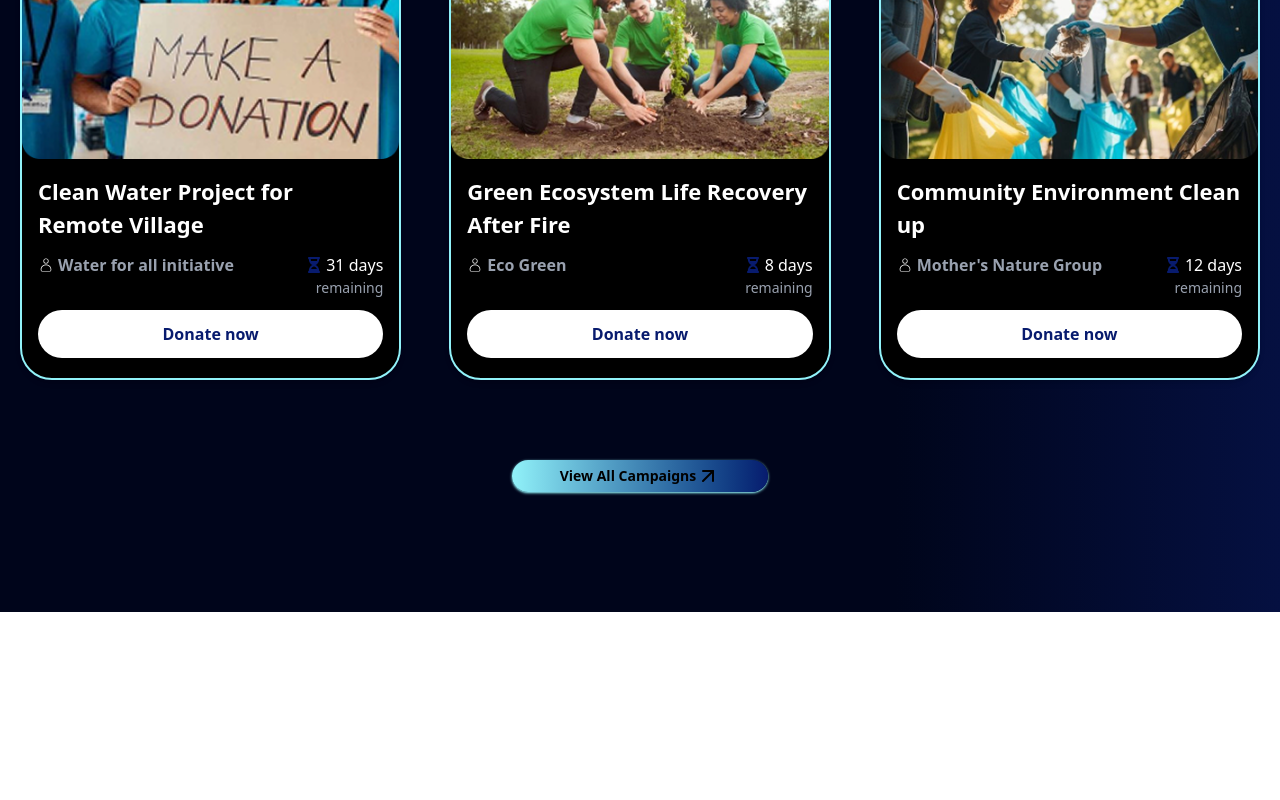
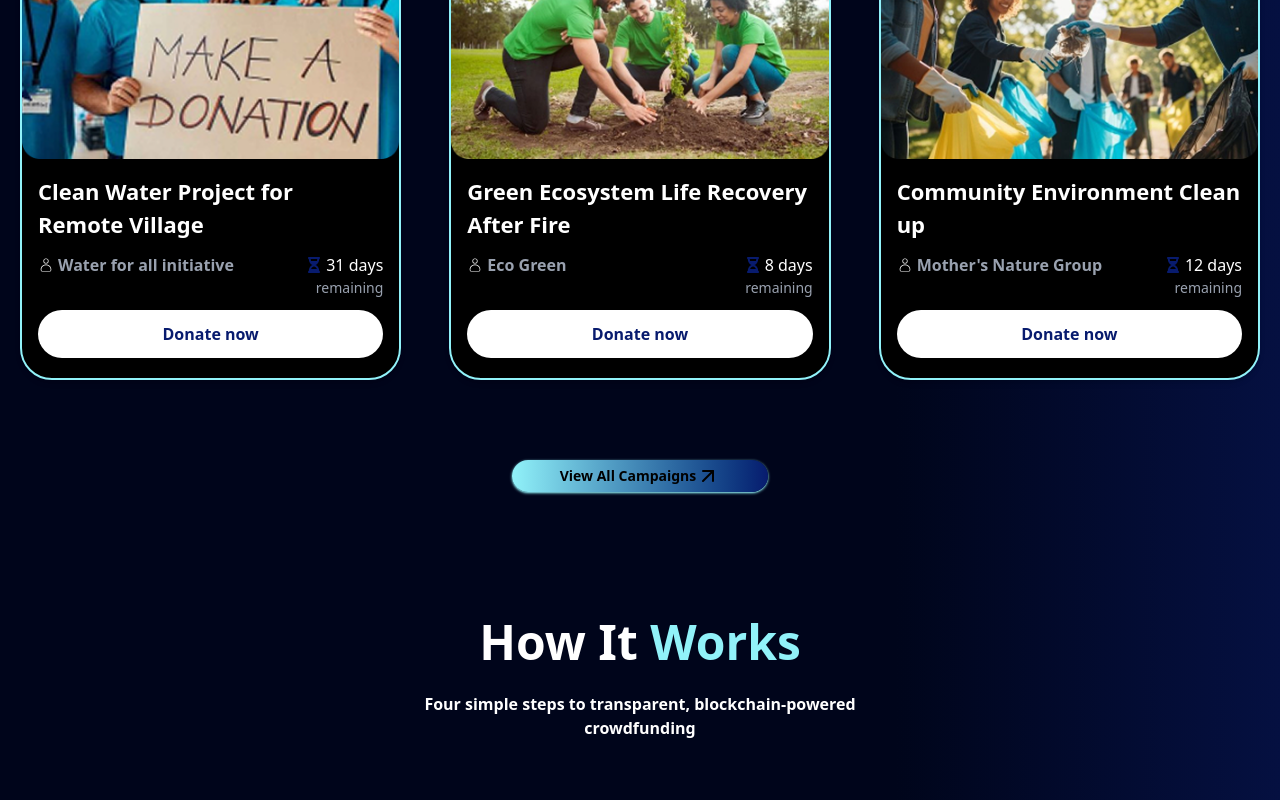
Before and after one commit to ZyraOrg/Zyra, a React (Vite) app in the folder frontend/: page / in a window 1280 px wide. Shown: the part 2345-3145 px from the top of the page. Before the commit the page ends 2957 px from the top, so only its background shows below. Built offline with nearby package versions, Linux system fonts and the light colour scheme.

Commit message:
style howItWorks section

```diff
--- a/frontend/src/components/HowItWorksSection/HowItWorksSection.jsx
+++ b/frontend/src/components/HowItWorksSection/HowItWorksSection.jsx
@@ -1,7 +1,20 @@
-import React from 'react';
+import React from "react";
 
 const HowItWorksSection = () => {
-  return <div></div>;
+  return (
+    <main className="w-full overflow-hidden my-10 px-5 flex flex-col justify-center items-center text-center">
+      <div className="space-y-5 pb-5">
+        <h1 className="text-2xl md:text-5xl font-semibold md:leading-15">
+          How It <span className="text-secondary">Works</span>
+        </h1>
+        <p className="text-md font-semibold">
+          Four simple steps to transparent, blockchain-powered{" "}
+          <br className="hidden md:block" />
+          crowdfunding
+        </p>
+      </div>
+    </main>
+  );
 };
 
 export default HowItWorksSection;
```
